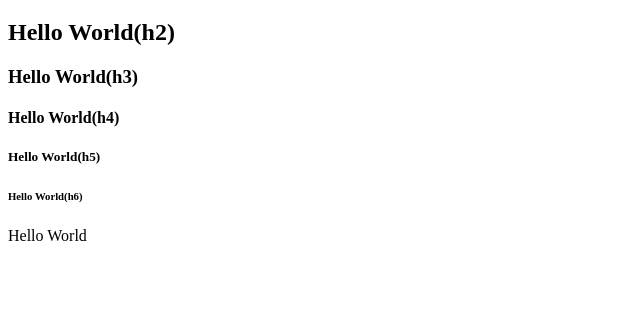
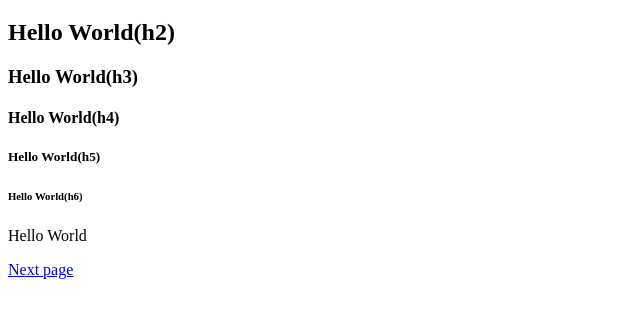
Before and after one commit to Leopard2518/Leopard2518.github.io, a plain HTML site: page index.html in a window 1280 px wide. Shown: the part 61-378 px from the top of the page, without its empty margins (0-640 px from the left). Drawn offline with Linux system fonts and the light colour scheme.

Commit message:
[add]編集済み

```diff
--- a/index.html
+++ b/index.html
@@ -14,5 +14,6 @@
       <h6>Hello World(h6)</h6>
       <!--Pは段落要素を表す-->
       <p>Hello World</p>
+      <a href="link.html">Next page</a>
   </body>
 </html>
```
